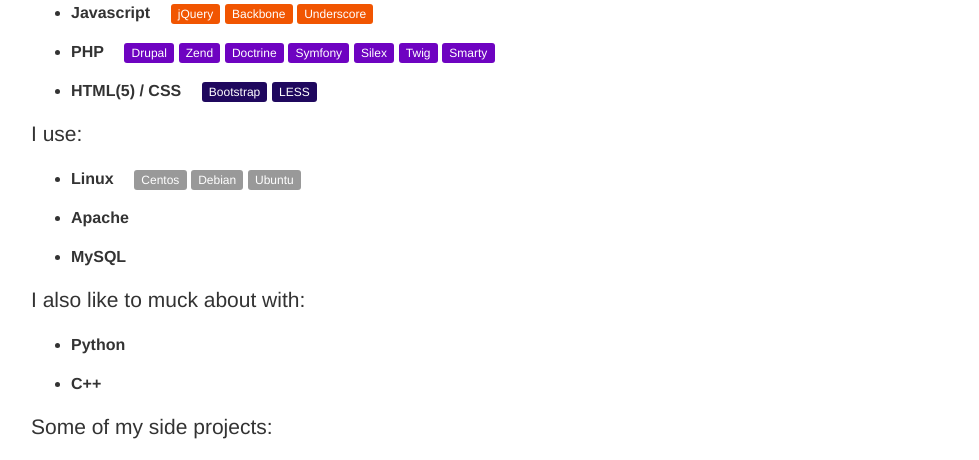
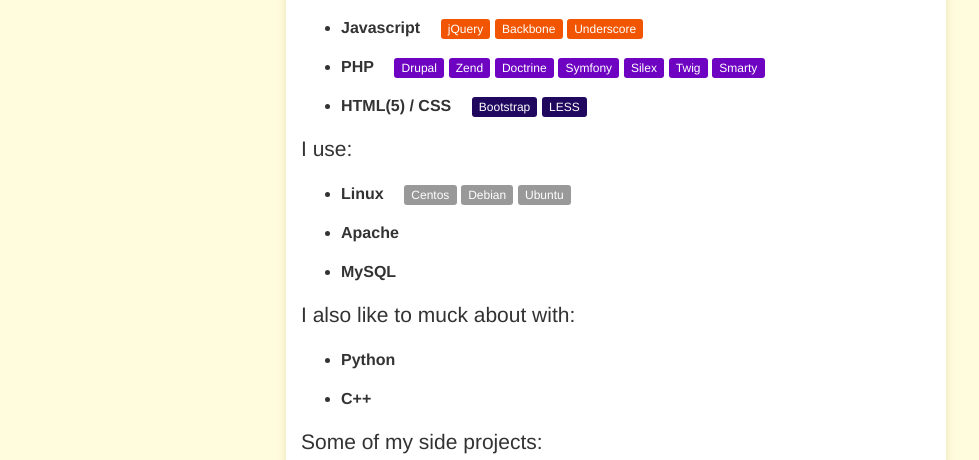
Before and after one commit to balaclark/balaclark.com, a plain HTML site: page index.html in a window 1280 px wide. Shown: the part 264-724 px from the top of the page, without its empty margins (24-1003 px from the left). Drawn offline with Linux system fonts and the light colour scheme.

Commit message:
narrow page

```diff
--- a/css/styles.css
+++ b/css/styles.css
@@ -1,3 +1,32 @@
+
+body {
+  background-color: #FFFBDD;
+}
+
+.container {
+  border-radius: 3px;
+  box-shadow: 0 0 8px #E9E3B4;
+  margin-top: 15px;
+  margin-bottom: 15px;
+  max-width: 660px;
+  background-color: white;
+}
+
+@media screen and (max-width: 660px) {
+  .container {
+    margin-top: 0;
+    margin-bottom: 0;
+  }
+}
+
+.nav>li>a:hover, .nav>li>a:focus {
+  /*background-color: rgba(221, 226, 255, 0.58)*/
+}
+
+.row {
+  margin-right: 0;
+  margin-left: 0;
+}
 
 .icon {
   margin-right: 0.2em;
--- a/index.html
+++ b/index.html
@@ -10,6 +10,8 @@
   <body>
 
     <div class="container">
+      <div class="row">
+        <div class="col-12">
 
           <h1>Bala Clark</h1>
 
@@ -257,7 +259,8 @@
             </ul>
 
           </section>
-
+        </div>
+      </div>
     </div>
     <!--
     <script src="js/jquery-1.10.2.min.js"></script>
```
Lines whose indentation alone changed are shown as unchanged.
